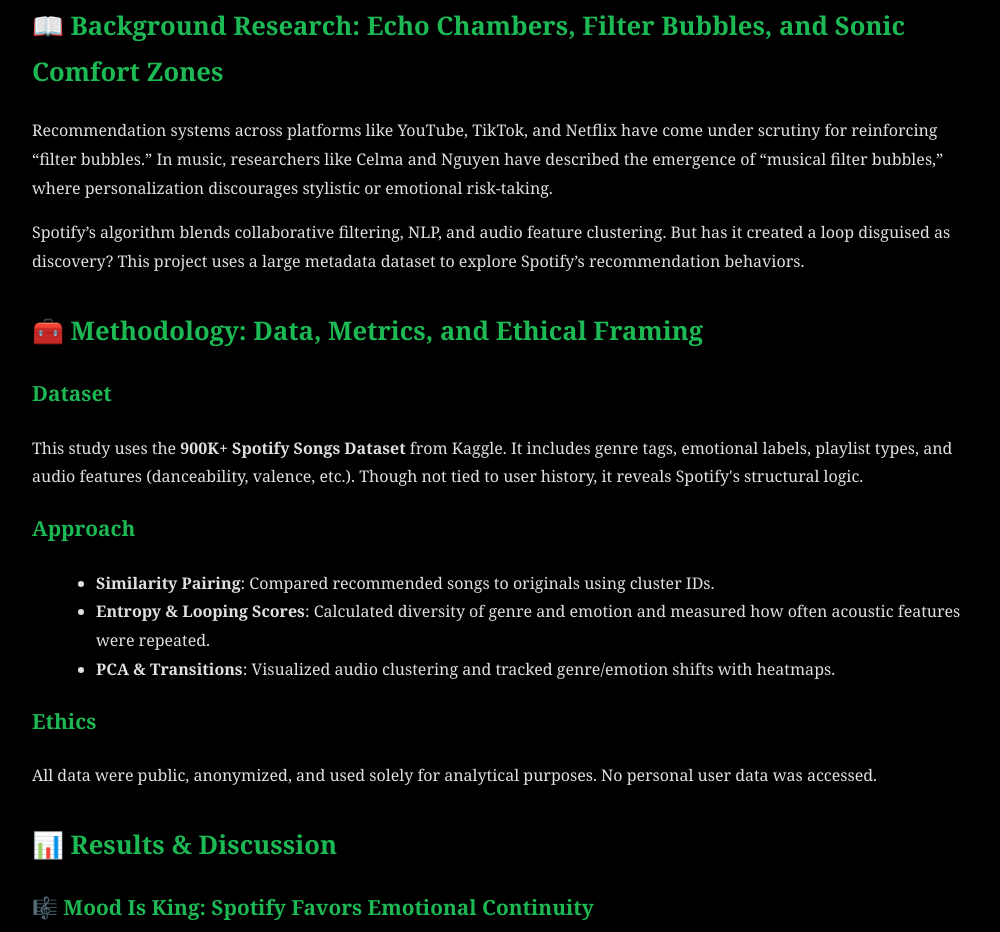
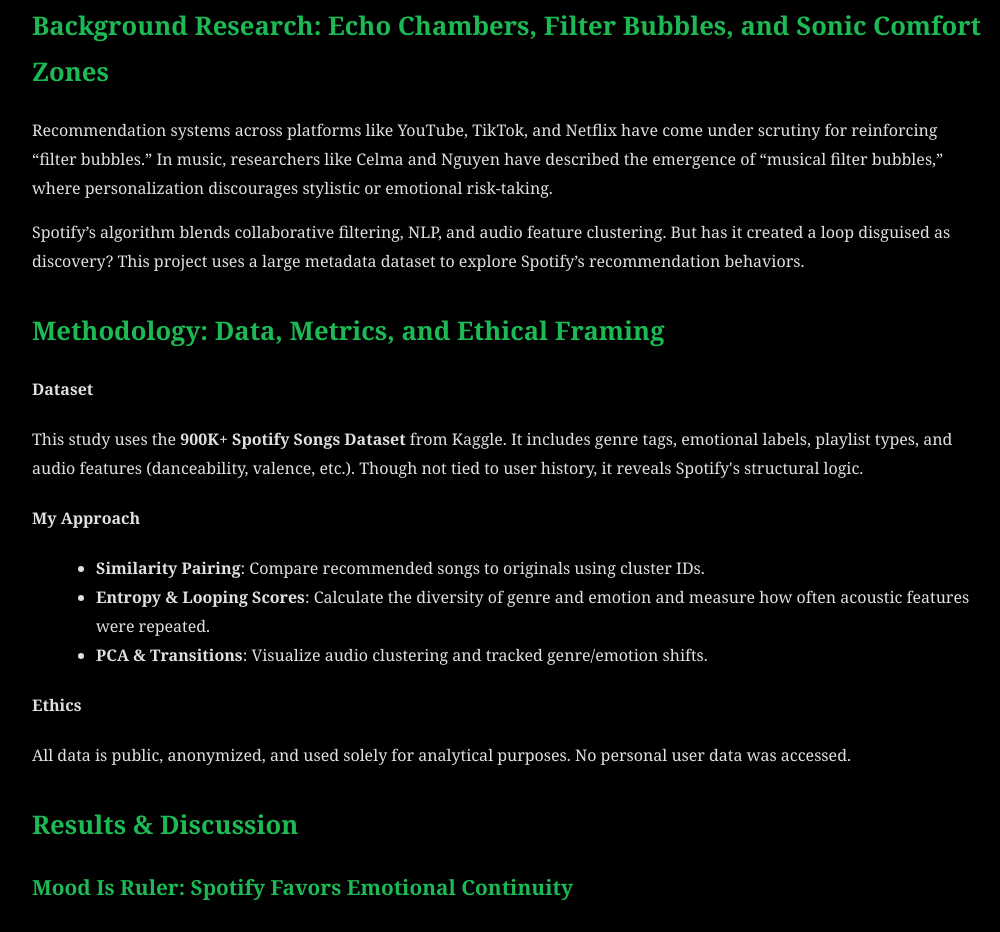
Before and after one commit to amma-ctrl/Spotify-Algorithm-Analysis, a plain HTML site: page index.html in a window 1280 px wide. Shown: the part 678-1610 px from the top of the page, without its empty margins (133-1133 px from the left). Drawn offline with Linux system fonts and the light colour scheme.

Commit message:
Update index.html

```diff
--- a/index.html
+++ b/index.html
@@ -65,34 +65,34 @@
 </head>
 <body>
 
-  <h1>🎵 Loop or Discover? How Spotify's Algorithms Shape the Soundtrack of Our Lives</h1>
+  <h1>Loop or Discover? How Spotify's Algorithms Shape the Soundtrack of Our Lives</h1>
   <p><strong>By Amen Hailu</strong></p>
 
-  <h2>✨ Introduction: A Platform That Knows Your Soundtrack</h2>
-  <p>In the age of streaming, algorithms aren’t just personalizing our choices—they’re curating our emotional experiences. With over 600 million global users, Spotify has emerged as one of the most influential platforms in digital media. Its recommendation engine determines not only what we listen to next, but how we feel, move, and even remember. As our daily soundtracks become algorithmically guided, the boundary between preference and programming grows increasingly blurred.</p>
+  <h2>Introduction: A Platform That Knows Your Soundtrack</h2>
+  <p>In the age of streaming, algorithms aren’t just personalizing our choices, they’re curating our emotional experiences. With over 600 million global users, Spotify has emerged as one of the most influential platforms in digital media. Its recommendation engine determines not only what we listen to next, but how we feel, move, and even remember. As our daily soundtracks become algorithmically guided, the boundary between preference and programming grows increasingly blurred.</p>
   <p>This research investigates Spotify’s algorithmic recommendations with a central question in mind:</p>
   <blockquote><strong>Does exposure to Spotify’s algorithmic recommendations lead to a broader range of musical genres over time, or does it result in a more limited and repetitive listening pattern?</strong></blockquote>
   <p>The implications extend far beyond listening habits: they touch on artist visibility, emotional regulation, and the future of cultural diversity in automated spaces.</p>
 
-  <h2>📖 Background Research: Echo Chambers, Filter Bubbles, and Sonic Comfort Zones</h2>
+  <h2>Background Research: Echo Chambers, Filter Bubbles, and Sonic Comfort Zones</h2>
   <p>Recommendation systems across platforms like YouTube, TikTok, and Netflix have come under scrutiny for reinforcing “filter bubbles.” In music, researchers like Celma and Nguyen have described the emergence of “musical filter bubbles,” where personalization discourages stylistic or emotional risk-taking.</p>
   <p>Spotify’s algorithm blends collaborative filtering, NLP, and audio feature clustering. But has it created a loop disguised as discovery? This project uses a large metadata dataset to explore Spotify’s recommendation behaviors.</p>
 
-  <h2>🧰 Methodology: Data, Metrics, and Ethical Framing</h2>
-  <h3>Dataset</h3>
+  <h2>Methodology: Data, Metrics, and Ethical Framing</h2>
+  <h4>Dataset</h4>
   <p>This study uses the <strong>900K+ Spotify Songs Dataset</strong> from Kaggle. It includes genre tags, emotional labels, playlist types, and audio features (danceability, valence, etc.). Though not tied to user history, it reveals Spotify's structural logic.</p>
-  <h3>Approach</h3>
+  <h4>My Approach</h4>
   <ul>
-    <li><strong>Similarity Pairing</strong>: Compared recommended songs to originals using cluster IDs.</li>
-    <li><strong>Entropy & Looping Scores</strong>: Calculated diversity of genre and emotion and measured how often acoustic features were repeated.</li>
-    <li><strong>PCA & Transitions</strong>: Visualized audio clustering and tracked genre/emotion shifts with heatmaps.</li>
+    <li><strong>Similarity Pairing</strong>: Compare recommended songs to originals using cluster IDs.</li>
+    <li><strong>Entropy & Looping Scores</strong>: Calculate the diversity of genre and emotion and measure how often acoustic features were repeated.</li>
+    <li><strong>PCA & Transitions</strong>: Visualize audio clustering and tracked genre/emotion shifts.</li>
   </ul>
-  <h3>Ethics</h3>
-  <p>All data were public, anonymized, and used solely for analytical purposes. No personal user data was accessed.</p>
+  <h4>Ethics</h4>
+  <p>All data is public, anonymized, and used solely for analytical purposes. No personal user data was accessed.</p>
 
-  <h2>📊 Results & Discussion</h2>
+  <h2>Results & Discussion</h2>
 
-  <h3>🎼 Mood Is King: Spotify Favors Emotional Continuity</h3>
+  <h3>Mood Is Ruler: Spotify Favors Emotional Continuity</h3>
   <p>Only 24% of recommended songs matched the original genre, while 42% matched the emotion. This suggests Spotify prioritizes mood alignment. By doing so, the platform creates emotional continuity—subtle changes in sound without altering how the music makes the listener feel.</p>
 
   <h3>🌀 Diversity in Sound, Uniformity in Feeling</h3>
```
